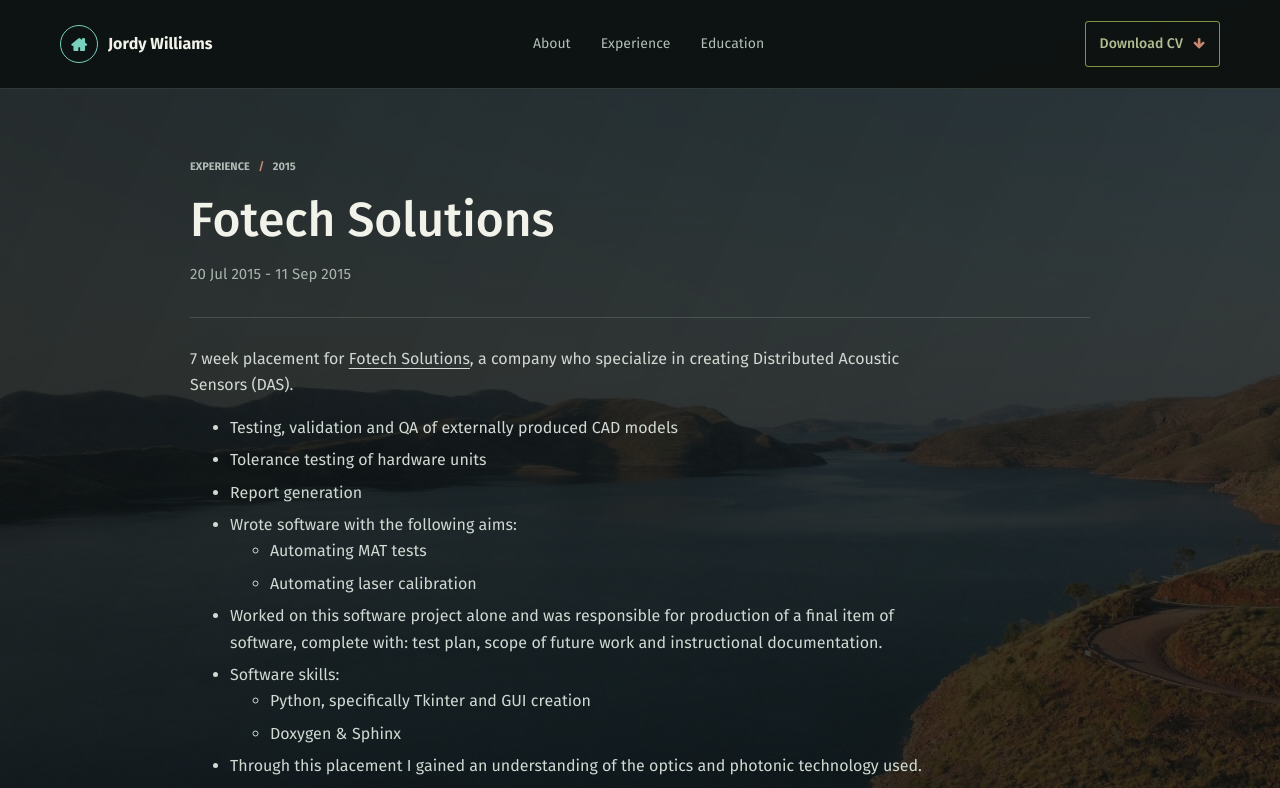
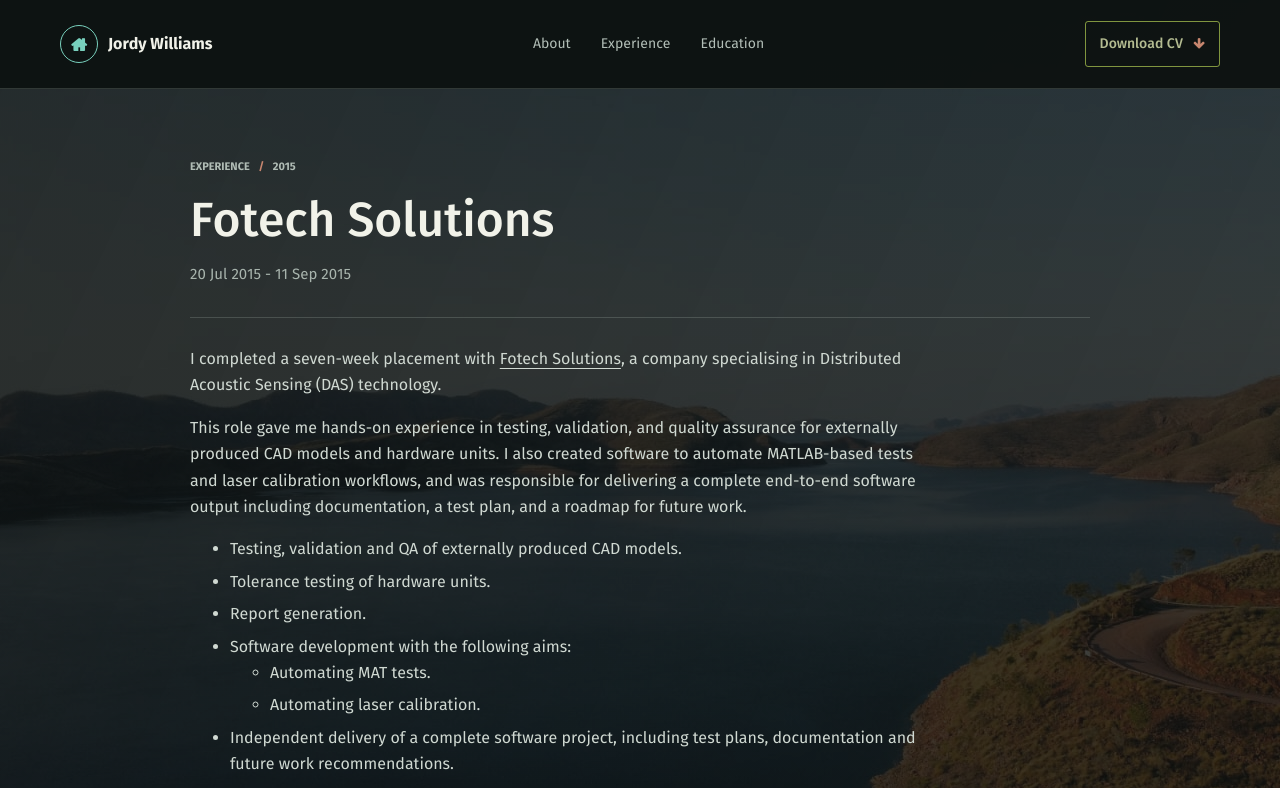
Before and after one commit to jordyjwilliams/jordyjwilliams.github.io, a Jekyll site: the page built from _posts/2015-07-20-fotech.md, in a window 1280 px wide and 1400 px high. Shown: the top 788 px of the window. Built offline with Jekyll 4.4.1, drawn with Linux system fonts in a browser that asks for light colours; some of the changed text lies outside the part shown; grey boxes are pictures that could not be loaded.

Commit message:
docs: update fotech

```diff
--- a/_posts/2015-07-20-fotech.md
+++ b/_posts/2015-07-20-fotech.md
@@ -8,20 +8,21 @@ image: "/assets/img/logos/fotech.jpg"
 comments: false
 ---
 
-7 week placement for [Fotech Solutions](https://www.fotech.com/), a company who specialize in creating Distributed Acoustic Sensors (DAS).
+I completed a seven-week placement with [Fotech Solutions](https://www.fotech.com/), a company specialising in Distributed Acoustic Sensing (DAS) technology.
 
-* Testing, validation and QA of externally produced CAD models
-* Tolerance testing of hardware units
-* Report generation
-* Wrote software with the following aims:
-  * Automating MAT tests
-  * Automating laser calibration
-* Worked on this software project alone and was responsible for production of a final item of software, complete with: test plan, scope of future work and instructional documentation.
-* Software skills:
-  * Python, specifically Tkinter and GUI creation
-  * Doxygen & Sphinx
+This role gave me hands-on experience in testing, validation, and quality assurance for externally produced CAD models and hardware units. I also created software to automate MATLAB-based tests and laser calibration workflows, and was responsible for delivering a complete end-to-end software output including documentation, a test plan, and a roadmap for future work.
 
-* Through this placement I gained an understanding of the optics and photonic technology used.
+* Testing, validation and QA of externally produced CAD models.
+* Tolerance testing of hardware units.
+* Report generation.
+* Software development with the following aims:
+  * Automating MAT tests.
+  * Automating laser calibration.
+* Independent delivery of a complete software project, including test plans, documentation and future work recommendations.
+
+**Key skills:** Python, GUI development, test automation, QA, optical systems, MATLAB, technical documentation.
+
+The placement strengthened my understanding of DAS and optical systems and gave me practical experience in applied engineering within a specialist sensing environment.
 
 <figure>
 	<a href="/assets/img/logos/fotech.png"><img src="/assets/img/logos/fotech.png"></a>
```
